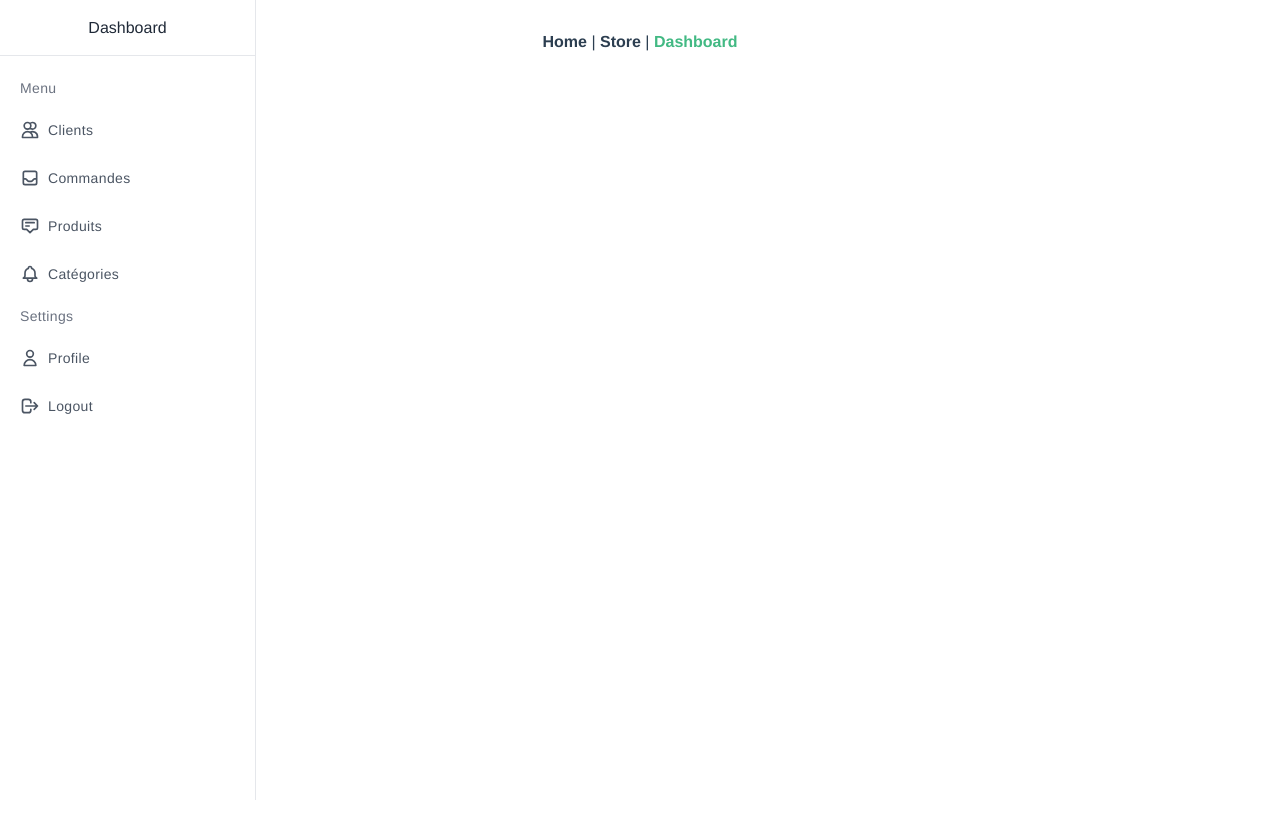
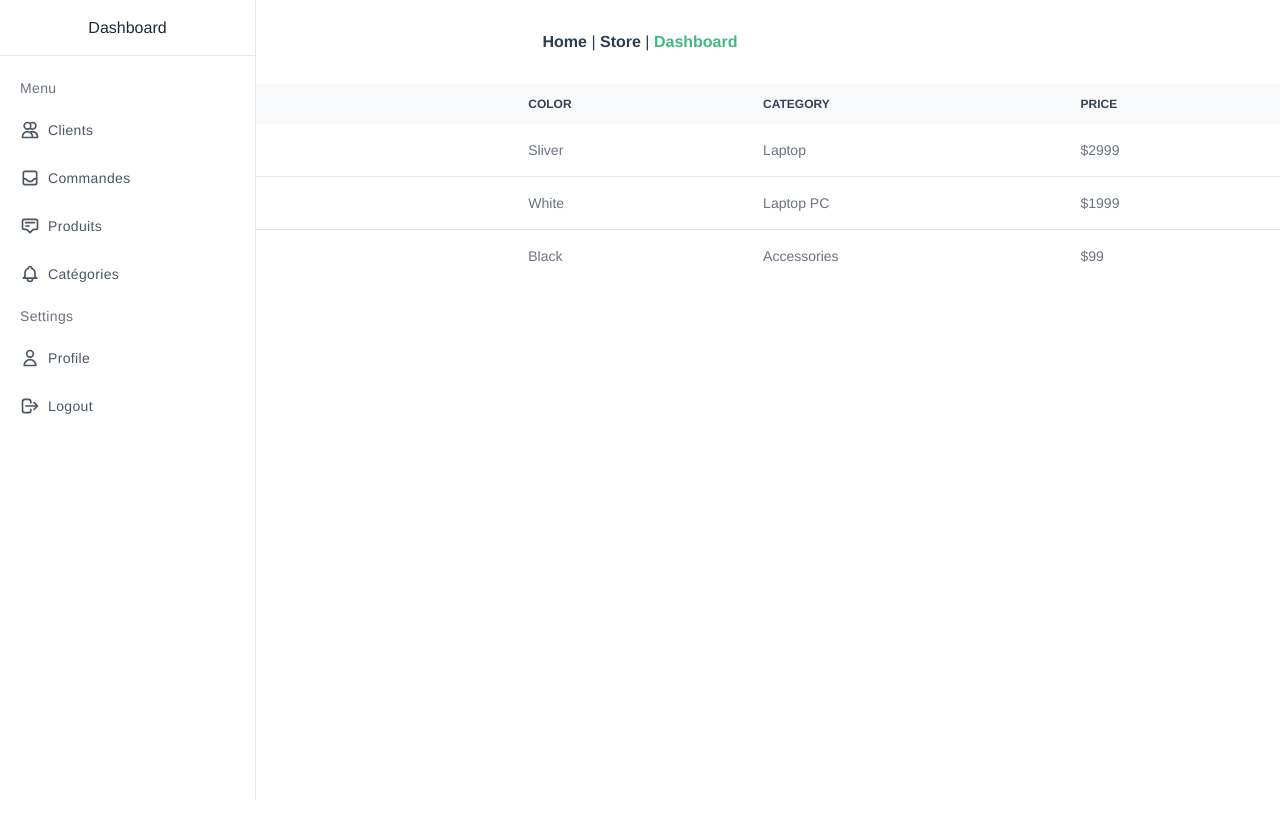
Before and after one commit to AyakorK/Project_Vue.js, a Vue app in the folder admin_dashboard/: page /dashboard in a window 1280 px wide. Shown: the top 838 px of the page. After the commit the page ends 800 px from the top, so only its background shows below. Built offline with nearby package versions, Linux system fonts and the light colour scheme.

Commit message:
Update Slidbar

```diff
--- a/admin_dashboard/src/components/DashboardComponent/DashboardComponent.html
+++ b/admin_dashboard/src/components/DashboardComponent/DashboardComponent.html
@@ -1,7 +1,7 @@
 <div class="hello">
 
-    <!-- component -->
-    <div class="min-h-screen flex flex-col flex-auto flex-shrink-0 antialiased text-gray-800">
+    <!-------------------------------------------- SlideBar ------------------------------------------------->
+    <div class="min-h-screen flex flex-col flex-auto flex-shrink-0 antialiased text-gray-800 absolute z-50">
       <div class="fixed flex flex-col top-0 left-0 w-64 bg-white h-full border-r">
         <div class="flex items-center justify-center h-14 border-b">
           <div>Dashboard</div>
@@ -14,7 +14,7 @@
               </div>
             </li>
             <li>
-              <a href="#" class="relative flex flex-row items-center h-11 focus:outline-none hover:bg-gray-50 text-gray-600 hover:text-gray-800 border-l-4 border-transparent hover:border-indigo-500 pr-6">
+              <a @click="show" href="#" class="relative flex flex-row items-center h-11 focus:outline-none hover:bg-gray-50 text-gray-600 hover:text-gray-800 border-l-4 border-transparent hover:border-indigo-500 pr-6">
                 <span class="inline-flex justify-center items-center ml-4">
                   <svg class="w-5 h-5" fill="none" stroke="currentColor" viewBox="0 0 24 24" xmlns="http://www.w3.org/2000/svg"><path stroke-linecap="round" stroke-linejoin="round" stroke-width="2" d="M12 4.354a4 4 0 110 5.292M15 21H3v-1a6 6 0 0112 0v1zm0 0h6v-1a6 6 0 00-9-5.197M13 7a4 4 0 11-8 0 4 4 0 018 0z"></path></svg>
                 </span>
@@ -79,7 +79,71 @@
         </div>
       </div>
     </div>
-    <!-- component -->
+    <!-------------------------------------------- SlideBar ------------------------------------------------->
 
+    <div class="overflow-x-auto relative">
+      <table class="w-full text-sm text-left text-gray-500 dark:text-gray-400">
+          <thead class="text-xs text-gray-700 uppercase bg-gray-50 dark:bg-gray-700 dark:text-gray-400">
+              <tr>
+                  <th scope="col" class="py-3 px-6">
+                      Product name
+                  </th>
+                  <th scope="col" class="py-3 px-6">
+                      Color
+                  </th>
+                  <th scope="col" class="py-3 px-6">
+                      Category
+                  </th>
+                  <th scope="col" class="py-3 px-6">
+                      Price
+                  </th>
+              </tr>
+          </thead>
+          <tbody>
+              <tr class="bg-white border-b dark:bg-gray-800 dark:border-gray-700">
+                  <th scope="row" class="py-4 px-6 font-medium text-gray-900 whitespace-nowrap dark:text-white">
+                      Apple MacBook Pro 17"
+                  </th>
+                  <td class="py-4 px-6">
+                      Sliver
+                  </td>
+                  <td class="py-4 px-6">
+                      Laptop
+                  </td>
+                  <td class="py-4 px-6">
+                      $2999
+                  </td>
+              </tr>
+              <tr class="bg-white border-b dark:bg-gray-800 dark:border-gray-700">
+                  <th scope="row" class="py-4 px-6 font-medium text-gray-900 whitespace-nowrap dark:text-white">
+                      Microsoft Surface Pro
+                  </th>
+                  <td class="py-4 px-6">
+                      White
+                  </td>
+                  <td class="py-4 px-6">
+                      Laptop PC
+                  </td>
+                  <td class="py-4 px-6">
+                      $1999
+                  </td>
+              </tr>
+              <tr class="bg-white dark:bg-gray-800">
+                  <th scope="row" class="py-4 px-6 font-medium text-gray-900 whitespace-nowrap dark:text-white">
+                      Magic Mouse 2
+                  </th>
+                  <td class="py-4 px-6">
+                      Black
+                  </td>
+                  <td class="py-4 px-6">
+                      Accessories
+                  </td>
+                  <td class="py-4 px-6">
+                      $99
+                  </td>
+              </tr>
+          </tbody>
+      </table>
+  </div>
 
   </div>
```
